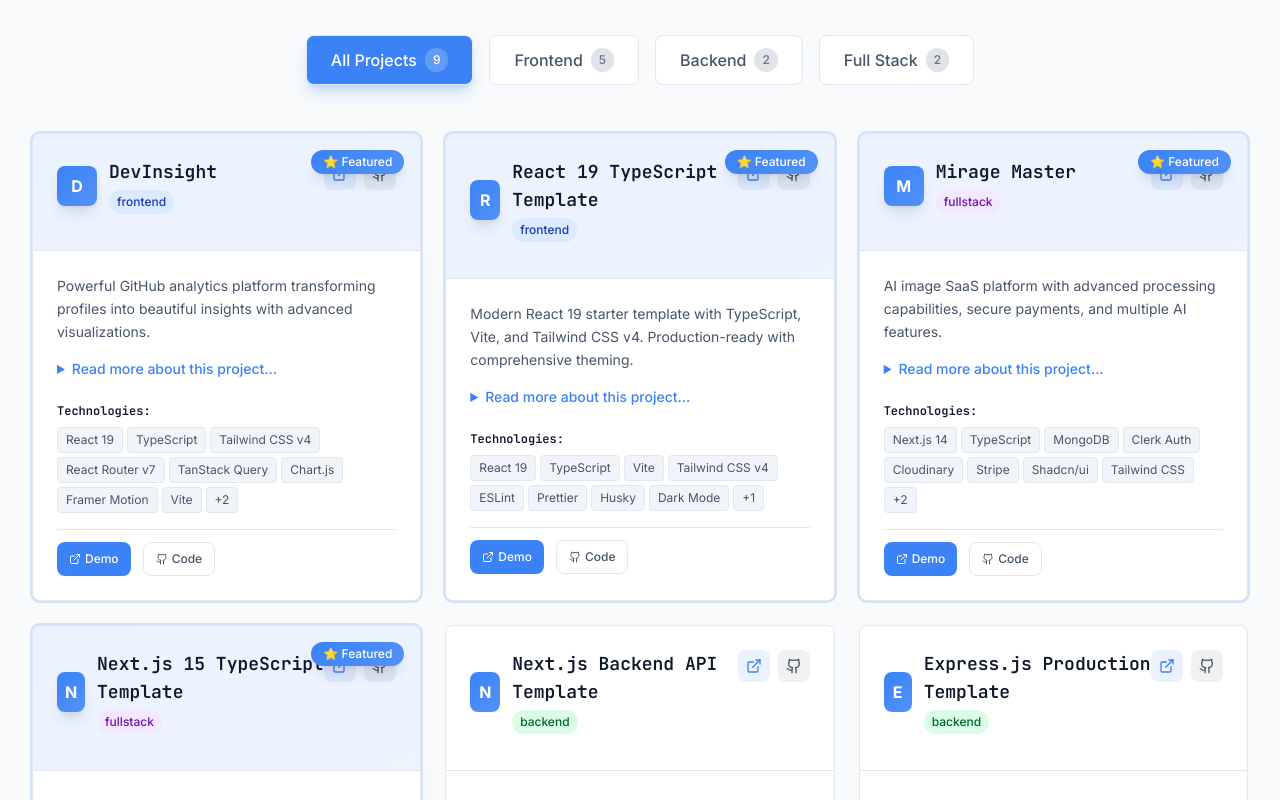
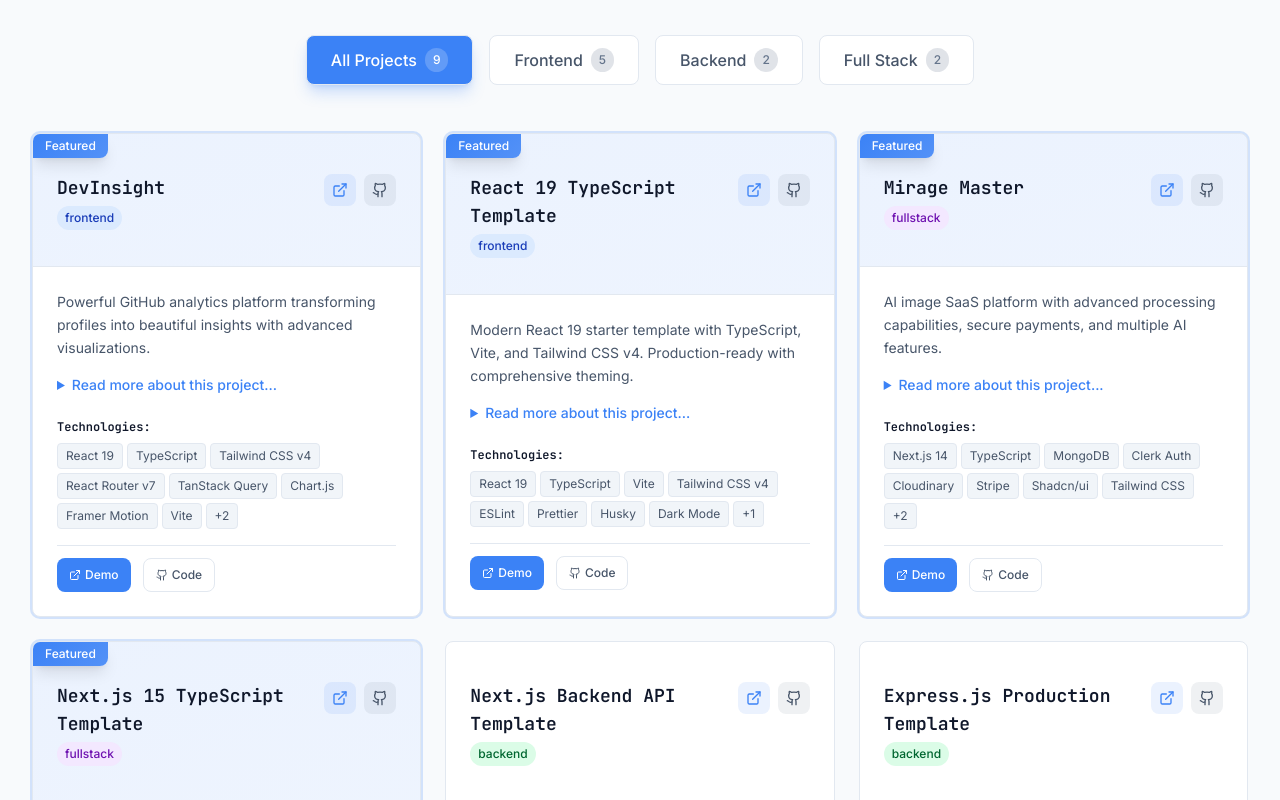
Before and after one commit to YousifAbozid/YousifAbozid.github.io, a React (Vite) app: page / in a window 1280 px wide. Shown: the part 9020-9820 px from the top of the page. Built offline with nearby package versions, Linux system fonts and the light colour scheme.

Commit message:
fix: update project card layout and styling for better visibility and organization

```diff
--- a/src/components/sections/Projects.tsx
+++ b/src/components/sections/Projects.tsx
@@ -105,9 +105,9 @@ export default function Projects() {
               >
                 {/* Featured Badge */}
                 {project.featured && (
-                  <div className="absolute top-4 right-4 z-10">
-                    <div className="bg-gradient-primary text-white px-3 py-1 rounded-full text-xs font-medium shadow-lg">
-                      ⭐ Featured
+                  <div className="absolute top-0 left-0 z-10">
+                    <div className="bg-gradient-primary text-white px-3 py-1 rounded-br-lg text-xs font-medium shadow-lg">
+                      Featured
                     </div>
                   </div>
                 )}
@@ -121,18 +121,7 @@ export default function Projects() {
                       : ''
                   )}
                 >
-                  <div className="flex items-start justify-between mb-3">
-                    <div className="flex items-center space-x-3">
-                      <div
-                        className={cn(
-                          'w-10 h-10 rounded-lg flex items-center justify-center text-white font-bold',
-                          project.featured
-                            ? 'bg-gradient-primary shadow-lg'
-                            : 'bg-gradient-primary'
-                        )}
-                      >
-                        {project.title.charAt(0)}
-                      </div>
+                  <div className="flex items-start justify-between pt-4 mb-3">
                     <div>
                       <h3 className="text-lg font-heading font-bold text-l-text-1 dark:text-d-text-1">
                         {project.title}
@@ -150,7 +139,6 @@ export default function Projects() {
                       >
                         {project.category}
                       </span>
-                      </div>
                     </div>
 
                     {/* Action Links */}
```
Lines whose indentation alone changed are shown as unchanged.
